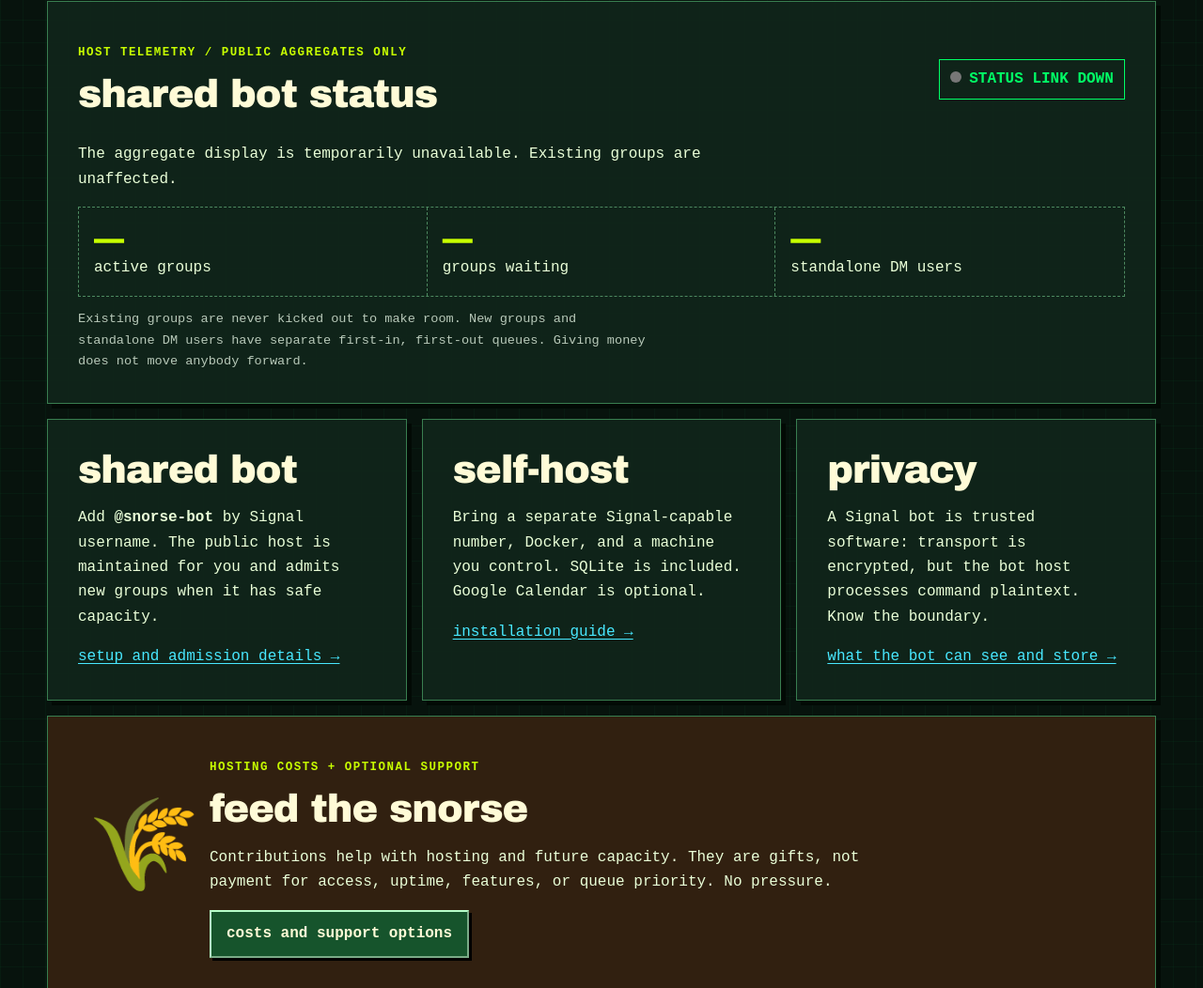
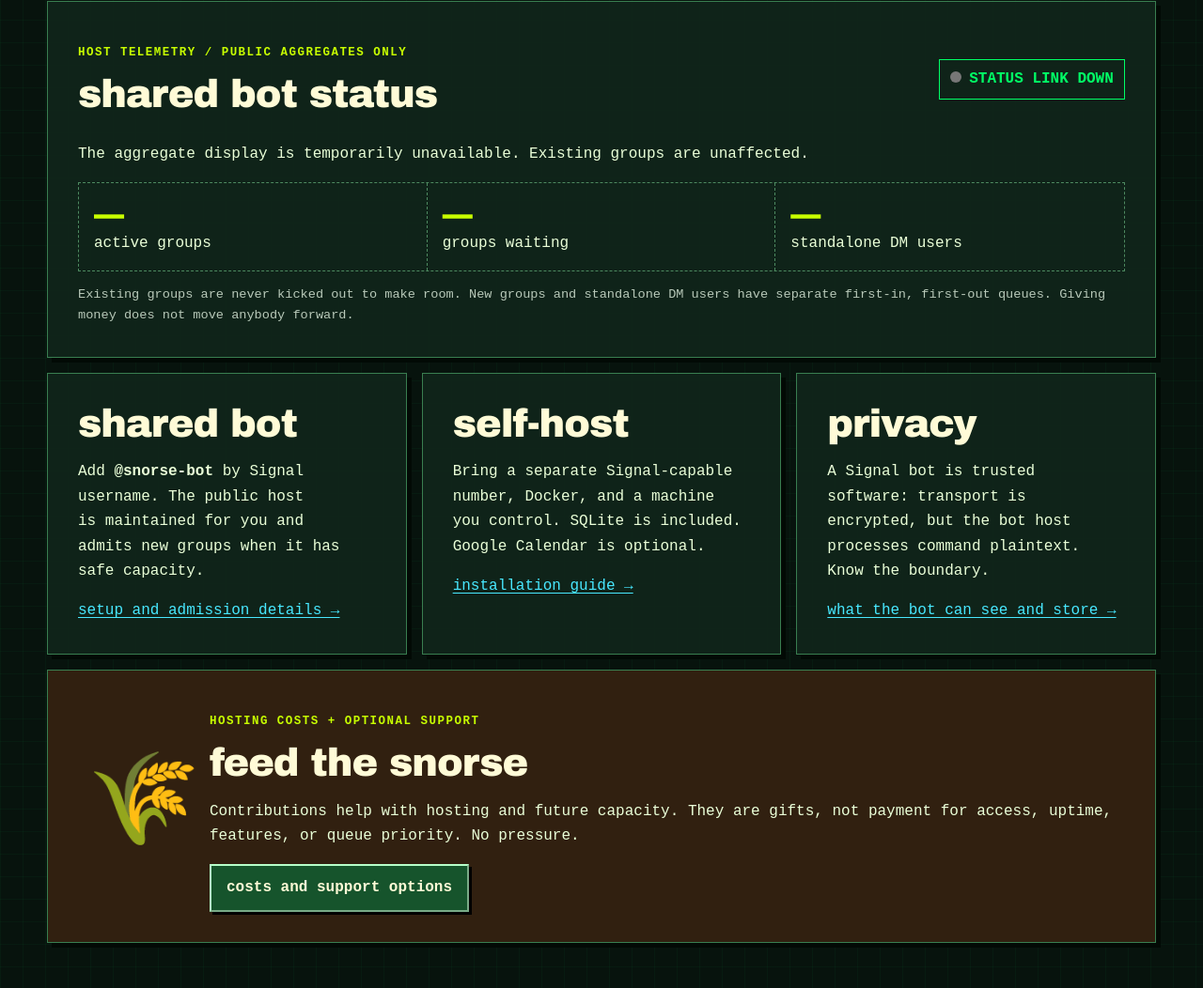
Before and after one commit to mlevin5/snorse.com, a plain HTML site: page index.html in a window 1280 px wide. Shown: the part 1059-2111 px from the top of the page at 94% size. Drawn offline with Linux system fonts and the light colour scheme; no server answers.

Commit message:
Let panel copy use available width

```diff
--- a/style.css
+++ b/style.css
@@ -173,9 +173,11 @@ h2 {
   font-size: clamp(1.6rem, 4vw, 2.6rem);
 }
 p {
-  max-width: 75ch;
+  max-width: none;
+  text-wrap: pretty;
 }
 .lede {
+  max-width: 72ch;
   font-size: clamp(1.05rem, 2vw, 1.3rem);
   color: #e9f7df;
 }
```
